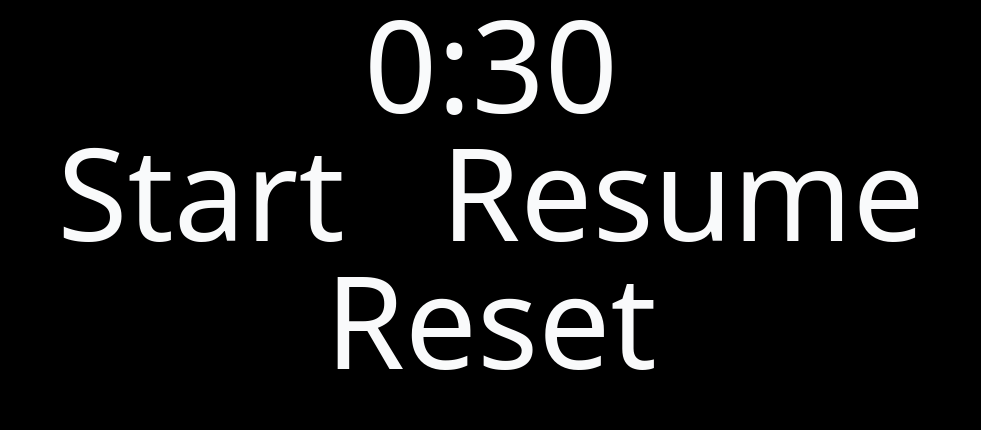
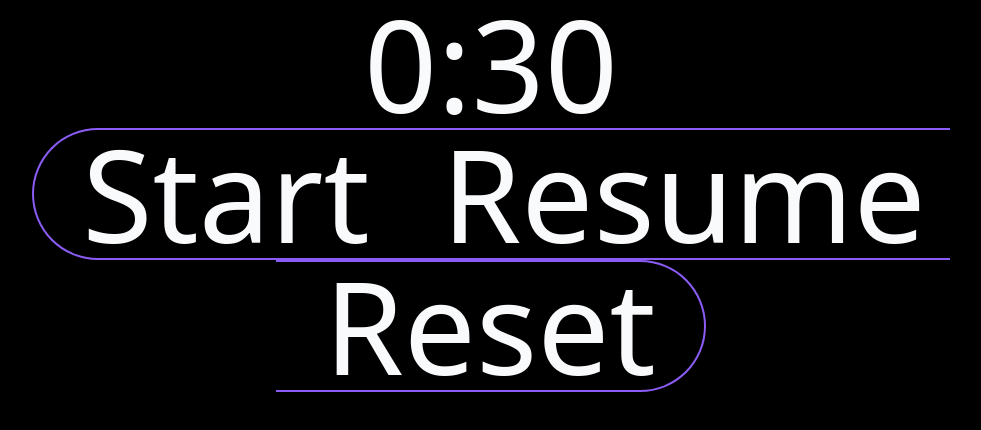
Before and after one commit to iamharshdabas/stopwatch, a React (Vite) app: page / in a window 1280 px wide. Shown: the top 430 px of the page, without its empty margins (149-1130 px from the left). Built offline with nearby package versions, Linux system fonts and the light colour scheme.

Commit message:
ADD: buttons border

```diff
--- a/src/Timer.jsx
+++ b/src/Timer.jsx
@@ -21,7 +21,10 @@ const Timer = (props) => {
       </div>
       <div>
         {isRunning ? (
-          <button className='rounded-full px-12' onClick={pause}>
+          <button
+            className='rounded-full px-12 border-2 border-violet-500'
+            onClick={pause}
+          >
             Pause
           </button>
         ) : (
@@ -31,14 +34,20 @@ const Timer = (props) => {
         {isRunning ? (
           ''
         ) : (
-          <button className='rounded-l-full px-12' onClick={start}>
+          <button
+            className='rounded-l-full px-12 border-y-2 border-l-2 border-y-violet-500 border-l-violet-500 border-r-black'
+            onClick={start}
+          >
             Start
           </button>
         )}
         {isRunning ? (
           ''
         ) : (
-          <button className='rounded-none px-12' onClick={resume}>
+          <button
+            className='px-6 border-y-2 border-y-violet-500 border-x-black'
+            onClick={resume}
+          >
             Resume
           </button>
         )}
@@ -46,7 +55,7 @@ const Timer = (props) => {
           ''
         ) : (
           <button
-            className='rounded-r-full px-12'
+            className='rounded-r-full px-12 border-y-2 border-r-2 border-y-violet-500 border-r-violet-500 border-l-black'
             onClick={() => {
               const time = new Date()
               const expiryTime = time.setSeconds(
```
